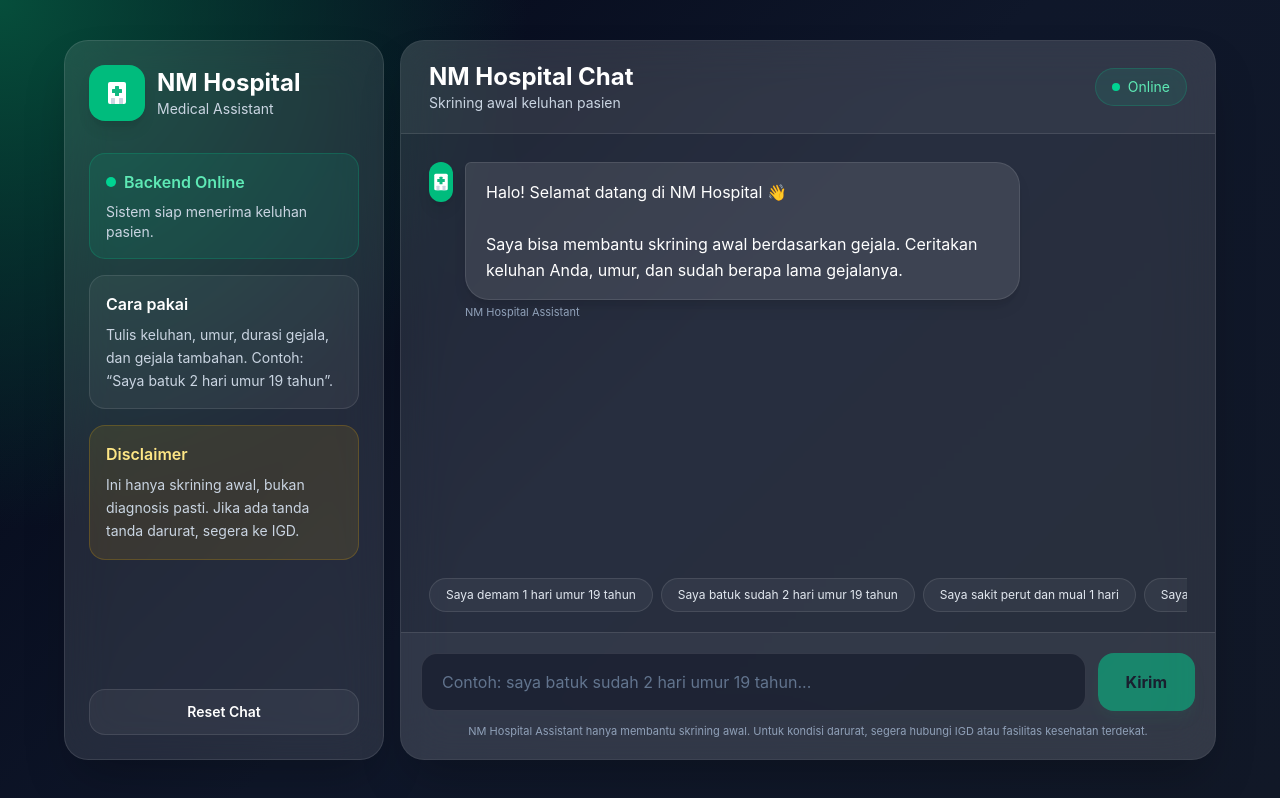
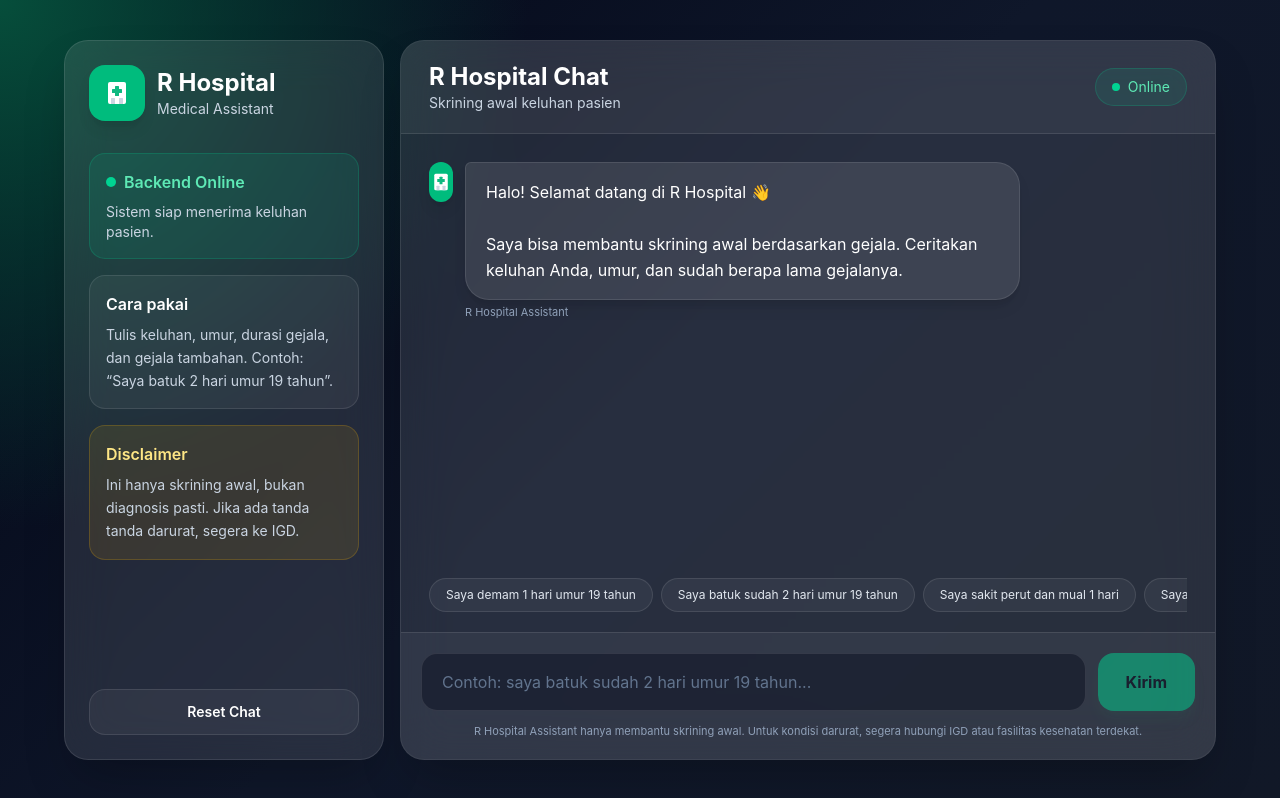
Before and after one commit to 12250142-rayhan/chatbot-modern, a React (Vite) app: page / in a window 1280 px wide. Built offline with nearby package versions, Linux system fonts and the light colour scheme.

Commit message:
rename frontend R hospital

```diff
--- a/src/App.jsx
+++ b/src/App.jsx
@@ -38,7 +38,7 @@ export default function ModernChatbot() {
   const [messages, setMessages] = useState([
     {
       role: "bot",
-      text: "Halo! Selamat datang di NM Hospital 👋\n\nSaya bisa membantu skrining awal berdasarkan gejala. Ceritakan keluhan Anda, umur, dan sudah berapa lama gejalanya.",
+      text: "Halo! Selamat datang di R Hospital 👋\n\nSaya bisa membantu skrining awal berdasarkan gejala. Ceritakan keluhan Anda, umur, dan sudah berapa lama gejalanya.",
     },
   ]);
 
@@ -119,7 +119,7 @@ export default function ModernChatbot() {
     setMessages([
       {
         role: "bot",
-        text: "Halo! Selamat datang di NM Hospital 👋\n\nSaya bisa membantu skrining awal berdasarkan gejala. Ceritakan keluhan Anda, umur, dan sudah berapa lama gejalanya.",
+        text: "Halo! Selamat datang di R Hospital 👋\n\nSaya bisa membantu skrining awal berdasarkan gejala. Ceritakan keluhan Anda, umur, dan sudah berapa lama gejalanya.",
       },
     ]);
   };
@@ -132,7 +132,7 @@ export default function ModernChatbot() {
             <div className="flex items-center gap-3 mb-8">
               <HospitalLogo />
               <div>
-                <h1 className="text-2xl font-bold">NM Hospital</h1>
+                <h1 className="text-2xl font-bold">R Hospital</h1>
                 <p className="text-sm text-slate-300">Medical Assistant</p>
               </div>
             </div>
@@ -185,7 +185,7 @@ export default function ModernChatbot() {
                 </div>
                 <div>
                   <h1 className="text-xl md:text-2xl font-bold">
-                    NM Hospital Chat
+                    R Hospital Chat
                   </h1>
                   <p className="text-xs md:text-sm text-slate-300">
                     Skrining awal keluhan pasien
@@ -236,7 +236,7 @@ export default function ModernChatbot() {
                         msg.role === "user" ? "text-right" : "text-left"
                       }`}
                     >
-                      {msg.role === "user" ? "Pasien" : "NM Hospital Assistant"}
+                      {msg.role === "user" ? "Pasien" : "R Hospital Assistant"}
                     </p>
                   </div>
                 </div>
@@ -297,7 +297,7 @@ export default function ModernChatbot() {
             </div>
 
             <p className="text-[11px] text-slate-400 mt-3 text-center">
-              NM Hospital Assistant hanya membantu skrining awal. Untuk kondisi
+              R Hospital Assistant hanya membantu skrining awal. Untuk kondisi
               darurat, segera hubungi IGD atau fasilitas kesehatan terdekat.
             </p>
           </footer>
```
